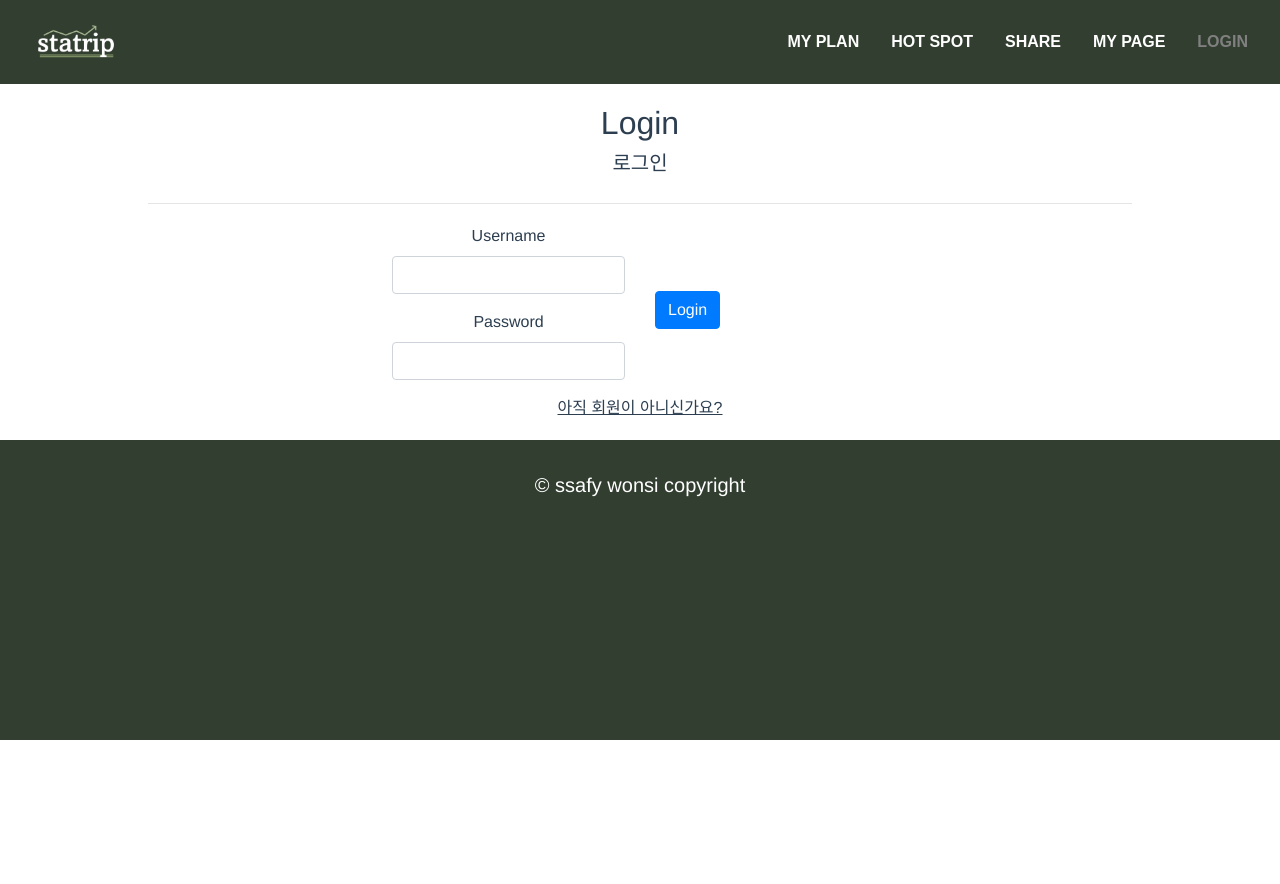
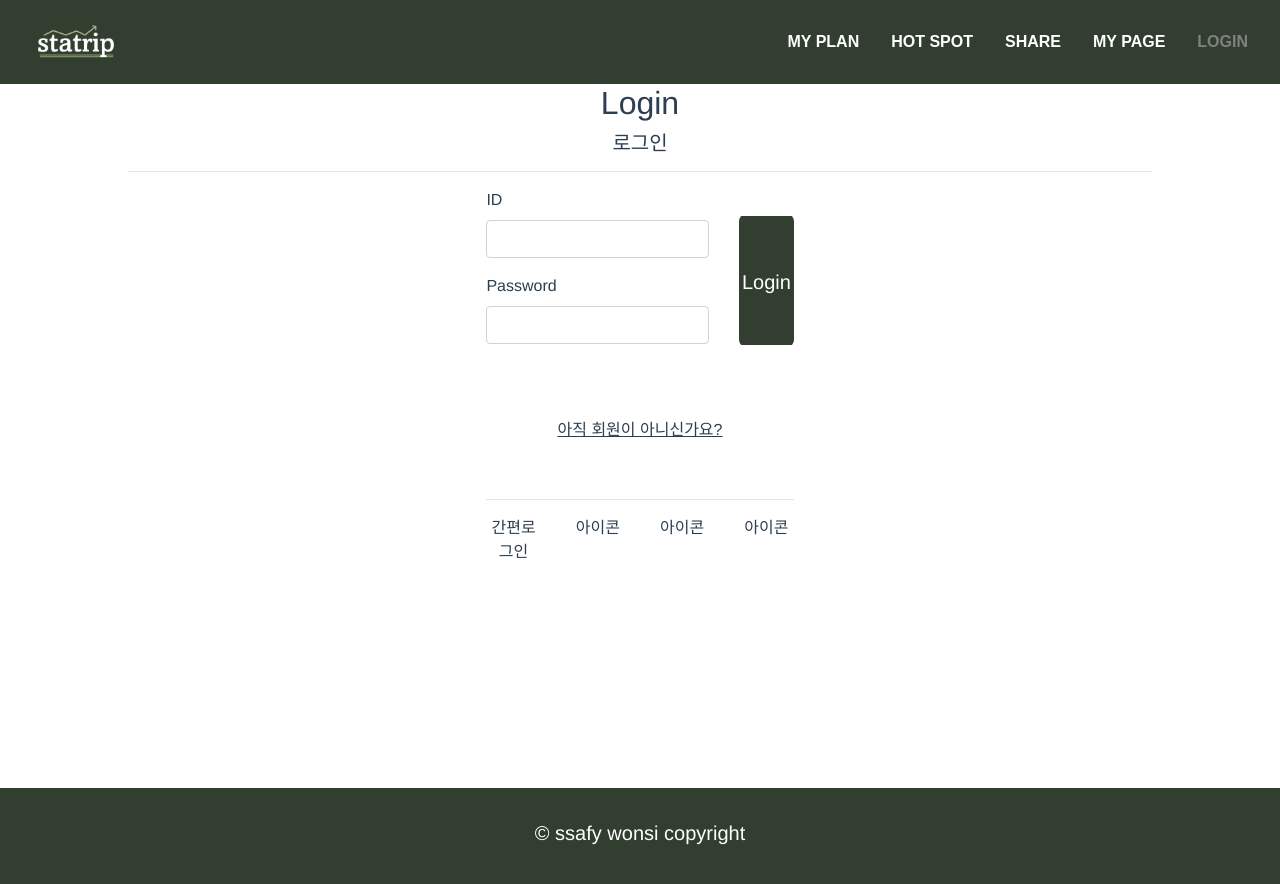
Before and after one commit to 210-reverof/statrip, a Vue app in the folder frontend/: page /auth/login in a window 1280 px wide. Shown: the top 884 px of the page. Before the commit the page ends 800 px from the top, so only its background shows below. Built offline with nearby package versions, Linux system fonts and the light colour scheme; a web font is replaced by a local one.

Commit message:
fix: 로그인 화면, 회원가입a 화면 수정 #10

```diff
--- a/frontend/src/components/auth/AuthJoinA.vue
+++ b/frontend/src/components/auth/AuthJoinA.vue
@@ -1,13 +1,149 @@
 <template>
-    <div class="auth-join-a">
-        회원가입 페이지 A
-        <button @click="$router.push('/auth/joinb')">다음</button>
+  <div class="auth-login">
+    <h2>Join</h2>
+    <h5>회원가입</h5>
+    <hr />
+    <div class="form-size">
+      <b-row>
+        <b-col cols="9">
+          <div class="form-group">
+            <label for="username">아이디</label>
+            <input
+              type="text"
+              class="form-control"
+              id="username"
+              v-model="username"
+            />
+          </div>
+        </b-col>
+        <b-col cols="3">
+          <div class="btn-pos">
+            <div class="login-btn" @click="submit()">중복확인</div>
+          </div>
+        </b-col>
+        <b-col>
+          <div class="form-group">
+            <label for="password">비밀번호</label>
+            <input
+              type="password"
+              class="form-control"
+              id="password"
+              v-model="password"
+            />
+          </div>
+        </b-col>
+      </b-row>
+      <b-row>
+        <b-col>
+          <div class="form-group">
+            <label for="password">비밀번호 홧인</label>
+            <input
+              type="password"
+              class="form-control"
+              id="checkpassword"
+              v-model="checkpassword"
+            />
+          </div>
+        </b-col>
+      </b-row>
+      <div>
+        <div class="next-btn" @click="next()">다음</div>
+      </div>
     </div>
+  </div>
 </template>
 
+
 <script>
+export default {
+  name: "AuthJoinA",
+  data() {
+    return {
+      id: "",
+      password: "",
+      checkpassword: "",
+      username: "",
+    };
+  },
+  methods: {
+    submitForm() {
+      this.id = "";
+      this.password = "";
+    },
+    submit() {
+      console.log("authJoinA");
+    },
+    next(){
+      console.log("next");
+      this.$router.push('/auth/joinb')
+    }
+  },
+};
+</script>
 
-export default {
-    name: "AuthJoinA",
+<style scoped>
+.auth-login {
+  align-items: center;
+  width: 80%;
+  margin: 0 auto;
 }
-</script>
+
+.join-link {
+  margin-top: 60px;
+  margin-bottom: 60px;
+  text-decoration: underline;
+  cursor: pointer;
+}
+
+.form-size {
+  margin: 0 auto;
+  width: 30%;
+  height: 600px;
+}
+
+.form-group {
+  text-align: left;
+}
+
+.btn-pos {
+  margin-top: 30px;
+}
+
+.login-btn {
+  border: 1px solid;
+  height: 40px;
+  max-width: 100px;
+  border-color: #88a484;
+  background-color: #88a484;
+  border-radius: 5%;
+  text-align: center;
+  color: white;
+  font-size: 15px;
+  padding: 9px 0;
+}
+.login-btn:hover {
+  opacity: 1;
+  background-color: #699a63;
+  cursor: pointer;
+}
+
+.next-btn {
+  border: 1px solid;
+  height: 40px;
+  max-width: 100px;
+  border-color: #88a484;
+  background-color: #88a484;
+  border-radius: 5%;
+  text-align: center;
+  color: white;
+  font-size: 15px;
+  margin: 50px auto;
+  padding: 9px 0;
+}
+.next-btn:hover {
+  opacity: 1;
+  background-color: #699a63;
+  cursor: pointer;
+}
+
+</style>
--- a/frontend/src/components/auth/AuthLogin.vue
+++ b/frontend/src/components/auth/AuthLogin.vue
@@ -2,25 +2,50 @@
   <div class="auth-login">
     <h2>Login</h2>
     <h5>로그인</h5>
-        <hr class="separator">
-        <b-row class="row">
-            <b-col class="col-a">
+    <hr />
+    <div class="form-size">
+      <b-row >
+        <b-col cols="9">
           <div class="form-group">
-                    <label for="username">Username</label>
-                    <input type="text" class="form-control" id="username" v-model="username">
+            <label for="username">ID</label>
+            <input
+              type="text"
+              class="form-control"
+              id="username"
+              v-model="username"
+            />
           </div>
           <div class="form-group">
             <label for="password">Password</label>
-                    <input type="password" class="form-control" id="password" v-model="password">
+            <input
+              type="password"
+              class="form-control"
+              id="password"
+              v-model="password"
+            />
           </div>
         </b-col>
-            <b-col class="col-b">
-                <div class="text-right">
-                    <button type="submit" class="btn btn-primary">Login</button>
+        <b-col cols="3" >
+            <div class="btn-pos">
+          <div class="login-btn" @click="submit()">Login</div>
             </div>
         </b-col>
       </b-row>
-        <div class="join-link" @click="$router.push('/auth/joina')">아직 회원이 아니신가요?</div>
+      <h6 class="join-link" @click="$router.push('/auth/joina')">
+      아직 회원이 아니신가요?
+    </h6>
+    <hr>
+    <div>
+        <b-row>
+            <b-col>간편로그인</b-col>
+            <b-col>아이콘</b-col>
+            <b-col>아이콘</b-col>
+            <b-col>아이콘</b-col>
+        </b-row>
+    </div>
+    </div>
+
+
   </div>
 </template>
 
@@ -30,58 +55,66 @@ export default {
   name: "AuthLogin",
   data() {
     return {
-            id: '',
-            password: ''
+      id: "",
+      password: "",
+      username: "",
     };
   },
   methods: {
     submitForm() {
-            this.id = '';
-            this.password = '';
-        }
-    }
+      this.id = "";
+      this.password = "";
+    },
+    submit() {
+        console.log("llllllllll")
+    },
+  },
 };
 </script>
 
-<style>
+<style scoped>
 .auth-login {
-    display: flex;
-    flex-direction: column;
   align-items: center;
   width: 80%;
   margin: 0 auto;
-    padding: 20px;
-}
-
-.form-control {
-    width: 100%;
-}
-
-.row {
-    width: 70%;
-}
-
-.col-a {
-    display: flex;
-    flex-direction: column;
-    align-items: flex-end;
-}
-
-.col-b {
-    display: flex;
-    flex-direction: column;
-    align-items: flex-start;
-    justify-content: center;
 }
 
 .join-link {
+  margin-top: 60px;
+  margin-bottom: 60px;
   text-decoration: underline;
   cursor: pointer;
 }
 
-.separator {
-    width: 100%;
-    margin-top: 20px;
-    margin-bottom: 20px;
+.form-size{
+  margin: 0 auto;
+    width: 30%;
+    height: 600px;
+}
+
+.form-group{
+    text-align: left;
+}
+
+.btn-pos{
+    margin-top: 28px;
+}
+
+.login-btn {
+  border: 1px solid;
+  height: 129px;
+  max-width: 150px;
+  border-color: #323F30;
+  background-color: #323F30;
+  border-radius: 5%;
+  text-align: center;
+  color: white;
+  font-size: 20px;
+  padding : 50px 0;
+}
+.login-btn:hover{
+     opacity: 1.0;
+  background-color: #375432;
+  cursor: pointer;
 }
 </style>
```
Lines whose indentation alone changed are shown as unchanged.
